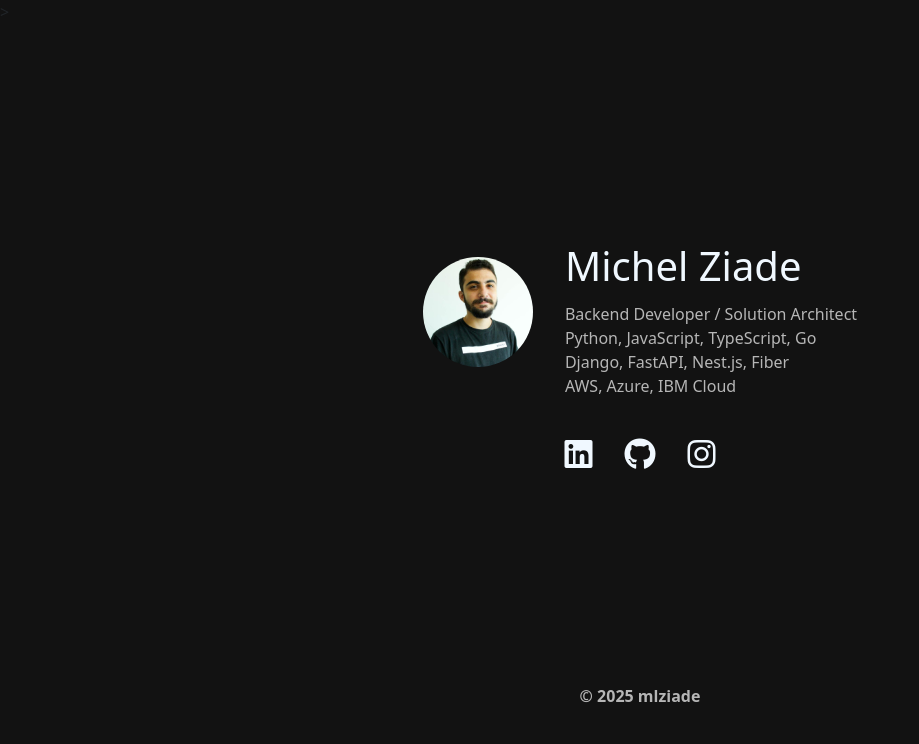
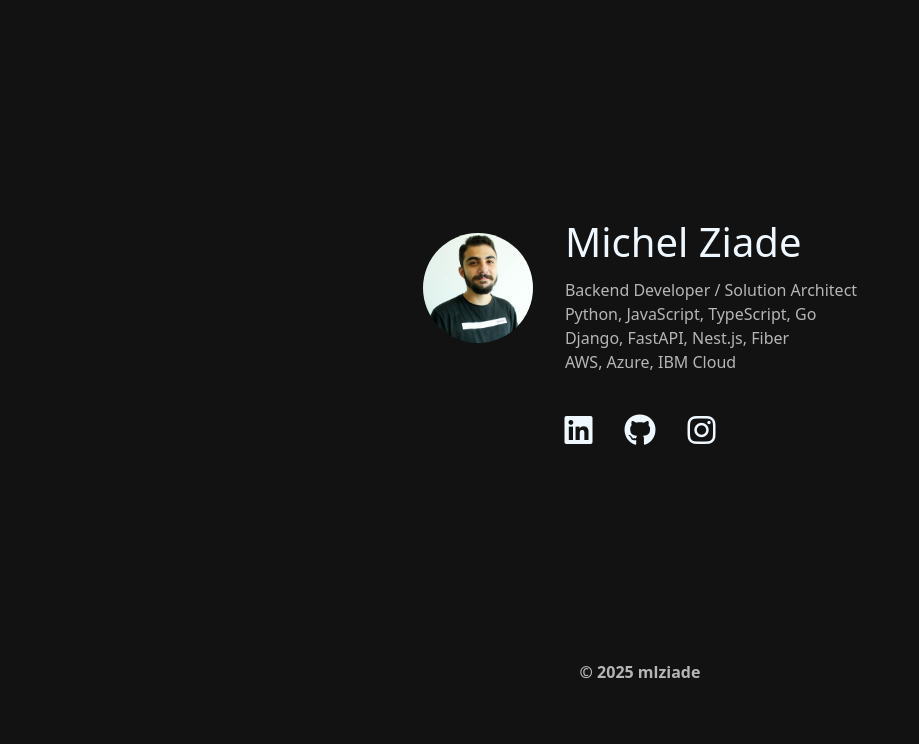
Before and after one commit to mlziade/portifolio-mlziade, a Django app: page / in a window 1280 px wide. Shown: the part 80-824 px from the top of the page, without its empty margins (0-919 px from the left). After the commit the page ends 758 px from the top, so only its background shows below. Run offline with Django 5.2, Linux system fonts and the light colour scheme; some libraries are stand-ins or nearby versions.

Commit message:
fix: remove extra > from base template

```diff
--- a/templates/base.html
+++ b/templates/base.html
@@ -52,7 +52,7 @@
   <link rel="icon" type="image/png" sizes="16x16" href="{% static 'favicon/favicon-16x16.png' %}">
   <link rel="icon" type="image/png" sizes="32x32" href="{% static 'favicon/favicon-32x32.png' %}">
   <link rel="apple-touch-icon" sizes="180x180" href="{% static 'profile_picture.jpg' %}">
-  <link rel="shortcut icon" href="{% static 'favicon/favicon.ico' %}">>
+  <link rel="shortcut icon" href="{% static 'favicon/favicon.ico' %}">
 
   <!-- Critical CSS inline for performance -->
   <style>
```
